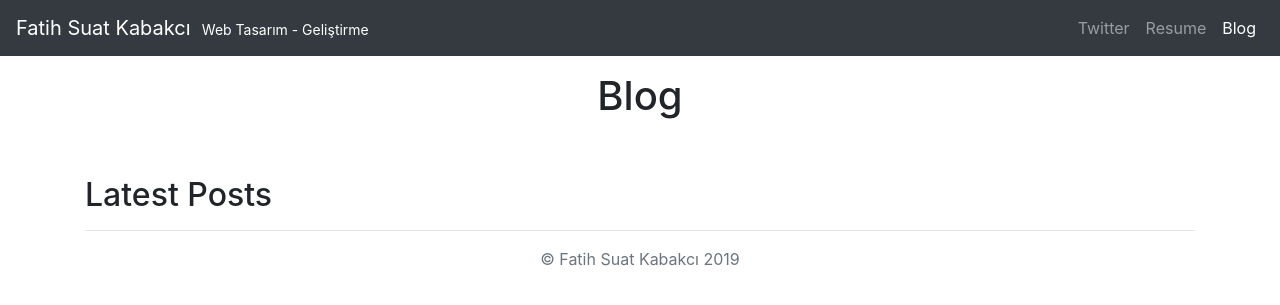
After one commit to fatihsuatk/portfolio, a Django app: page /blog/ in a window 1280 px wide. The commit adds this page. Shown: the top 305 px of the page. Run offline with Django 3.2, Linux system fonts and the light colour scheme; data that the repository does not hold is empty; some libraries are stand-ins or nearby versions.

Commit message:
Blog functionality

```diff
--- /dev/null
+++ b/blog/templates/blog/allblogs.html
@@ -0,0 +1,74 @@
+
+<!doctype html>
+<html lang="en">
+<head>
+	{% load staticfiles %}
+	<meta charset="utf-8">
+	<meta name="viewport" content="width=device-width, initial-scale=1, shrink-to-fit=no">
+	<meta name="description" content="">
+	<meta name="author" content="Mark Otto, Jacob Thornton, and Bootstrap contributors">
+	<meta name="generator" content="Jekyll v3.8.5">
+	<title>Blog</title>
+
+	<!-- Bootstrap core CSS -->
+	<link rel="stylesheet" href="https://stackpath.bootstrapcdn.com/bootstrap/4.2.1/css/bootstrap.min.css" integrity="sha384-GJzZqFGwb1QTTN6wy59ffF1BuGJpLSa9DkKMp0DgiMDm4iYMj70gZWKYbI706tWS" crossorigin="anonymous">
+
+
+</head>
+<body>
+	<header>
+		<nav class="navbar navbar-expand-lg navbar-dark bg-dark">
+			<a class="navbar-brand" href="{% url 'home' %}">Fatih Suat Kabakcı &nbsp;<span style="font-size:70%;">Web Tasarım - Geliştirme</span></a>
+			<button class="navbar-toggler" type="button" data-toggle="collapse" data-target="#navbarNavAltMarkup" aria-controls="navbarNavAltMarkup" aria-expanded="false" aria-label="Toggle navigation">
+				<span class="navbar-toggler-icon"></span>
+			</button>
+			<div class="collapse navbar-collapse" id="navbarNavAltMarkup">
+				<div class="navbar-nav ml-auto">
+					<a class="nav-item nav-link " href="#">Twitter</a>
+					<a class="nav-item nav-link" href="{% static 'resume.pdf' %}">Resume</a>
+					<a class="nav-item nav-link active" href="{% url 'allblogs' %}">Blog</a>
+				</div>
+			</div>
+		</nav>
+	</header>
+
+	<main role="main">
+		<div class="container">
+			<h1 class="text-center pt-3">Blog</h1>
+			<br>
+			<br>
+			<h2>Latest Posts</h2>
+			<hr>
+
+			{% for blog in blogs.all %}
+
+			<a href="{% url 'detail' blog.id %}"><h4>{{ blog.title }}</h4></a>
+
+			{{ blog.pub_date_pretty }}
+			<br>
+			<br>
+			<img class="img-fluid" src="{{ blog.image.url }}" height="200" width="200">
+			<br>
+			<br>
+			<p>{{ blog.summary }}</p>
+			<br>
+			<br>
+			{% endfor %}
+
+		</div>
+	</main>
+
+	<footer class="text-muted">
+		<div class="container text-center">
+			<p>
+				© Fatih Suat Kabakcı {% now "Y" %}
+			</p>
+		</div>
+	</footer>
+	<script src="https://code.jquery.com/jquery-3.3.1.slim.min.js" integrity="sha384-q8i/X+965DzO0rT7abK41JStQIAqVgRVzpbzo5smXKp4YfRvH+8abtTE1Pi6jizo" crossorigin="anonymous"></script>
+	<script src="https://cdnjs.cloudflare.com/ajax/libs/popper.js/1.14.6/umd/popper.min.js" integrity="sha384-wHAiFfRlMFy6i5SRaxvfOCifBUQy1xHdJ/yoi7FRNXMRBu5WHdZYu1hA6ZOblgut" crossorigin="anonymous"></script>
+	<script src="https://stackpath.bootstrapcdn.com/bootstrap/4.2.1/js/bootstrap.min.js" integrity="sha384-B0UglyR+jN6CkvvICOB2joaf5I4l3gm9GU6Hc1og6Ls7i6U/mkkaduKaBhlAXv9k" crossorigin="anonymous"></script>
+
+
+</body>
+</html>
--- /dev/null
+++ b/blog/urls.py
@@ -0,0 +1,7 @@
+from django.urls import path
+from . import views
+
+urlpatterns = [
+    path('', views.allblogs, name='allblogs'),
+    path('<int:blog_id>/', views.detail, name='detail'),
+]
--- a/blog/views.py
+++ b/blog/views.py
@@ -1,3 +1,12 @@
-from django.shortcuts import render
+from django.shortcuts import render, get_object_or_404
+from .models import Blog
 
-# Create your views here.
+
+def allblogs(request):
+    blogs = Blog.objects
+    return render(request, 'blog/allblogs.html', {'blogs': blogs})
+
+
+def detail(request, blog_id):
+    detailblog = get_object_or_404(Blog, pk=blog_id)
+    return render(request, 'blog/detail.html', {'blog': detailblog})
--- a/portfolio/settings.py
+++ b/portfolio/settings.py
@@ -123,6 +123,12 @@ USE_TZ = True
 # Static files (CSS, JavaScript, Images)
 # https://docs.djangoproject.com/en/2.1/howto/static-files/
 
+STATICFILES_DIRS = [
+    os.path.join(BASE_DIR, 'portfolio/static/')
+
+]
+
+STATIC_ROOT = os.path.join(BASE_DIR, 'static')
 STATIC_URL = '/static/'
 
 MEDIA_ROOT = os.path.join(BASE_DIR, 'media')
--- a/portfolio/urls.py
+++ b/portfolio/urls.py
@@ -14,7 +14,7 @@ Including another URLconf
     2. Add a URL to urlpatterns:  path('blog/', include('blog.urls'))
 """
 from django.contrib import admin
-from django.urls import path
+from django.urls import path, include
 from django.conf import settings
 from django.conf.urls.static import static
 import jobs.views
@@ -22,4 +22,5 @@ import jobs.views
 urlpatterns = [
     path('admin/', admin.site.urls),
     path('', jobs.views.home, name='home'),
+    path('blog/', include('blog.urls')),
 ] + static(settings.MEDIA_URL, document_root=settings.MEDIA_ROOT)
```
Also changed, not shown: blog/models.py (+9 -0 lines), blog/templates/blog/detail.html (added, +69 -0 lines), jobs/templates/jobs/home.html (+6 -4 lines), portfolio/static/me.jpg (added), 1 other file.
